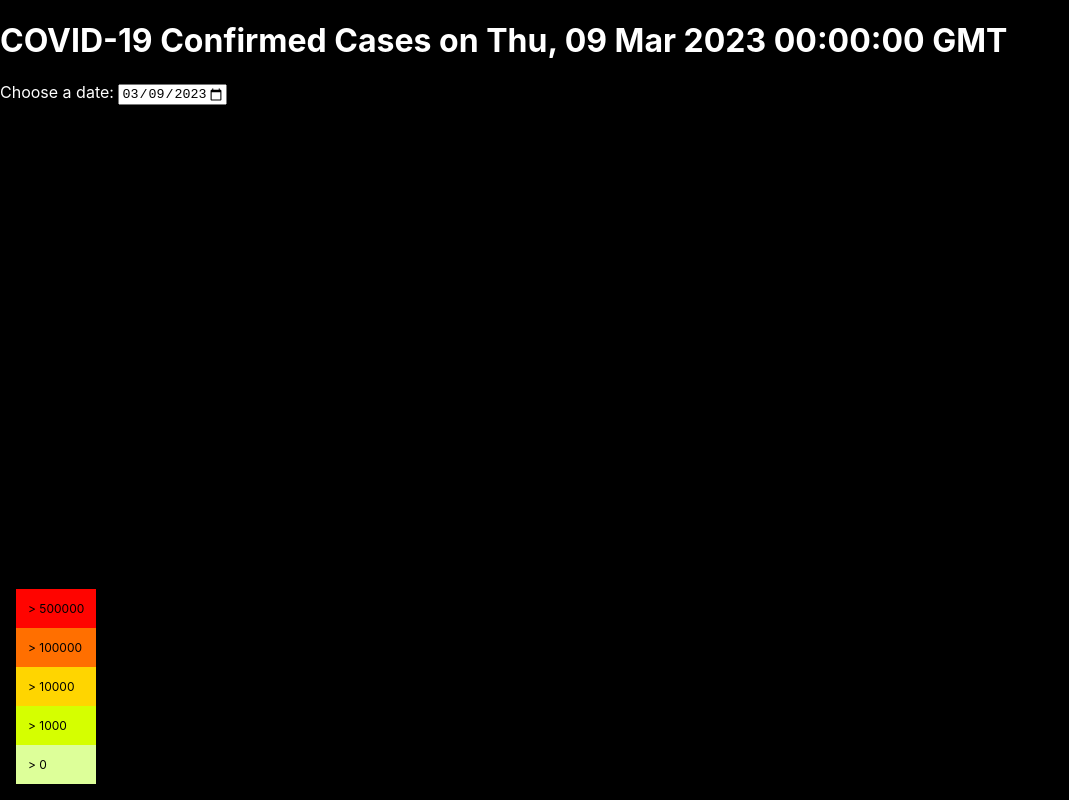
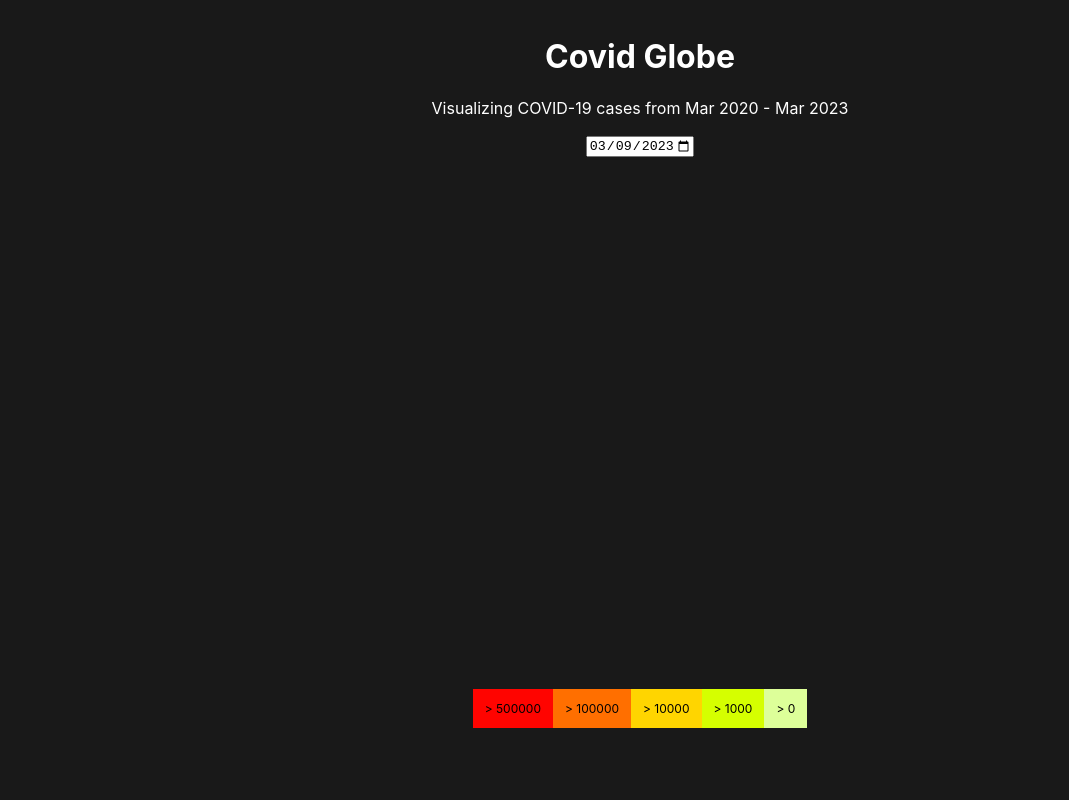
Before and after one commit to daweifeng/covid-globe, a plain HTML site: page client/index.html in a window 1280 px wide. Shown: the whole page, without its empty margins (0-1069 px from the left). Drawn offline with nearby package versions, Linux system fonts and the light colour scheme; no server answers.

Commit message:
Update styles

```diff
--- a/client/index.html
+++ b/client/index.html
@@ -7,14 +7,15 @@
   <link rel="stylesheet" href="main.css">
 </head>
 <body>
-  <div id="container"></div>
+  <div class="container">
     <div class="header">
-    <h1>COVID-19 Confirmed Cases on <span id="date-show"></span></h1>
-    <div>
-      Choose a date:
+      <h1 style="text-align: center;">Covid Globe</h1>
+      <p style="text-align: center;">Visualizing COVID-19 cases from Mar 2020 - Mar 2023</p>
+      <div style="text-align: center; width: 300px; margin:auto;">
         <input type="date" id="chosen-date" name="chosen-date" min="2020-01-22" max="2023-03-10" onchange="onDateChange()" />
       </div>
     </div>
+    <div id="globe-container"></div>
 
     <div class="color-info">
       <div class="SEVERE"> > 500000</div>
@@ -23,6 +24,8 @@
       <div class="MILE"> > 1000</div>
       <div class="LOW"> > 0</div>
     </div class="color-info">
+  </div>
+
 
 
   <script src="https://cdn.jsdelivr.net/npm/moment@2.27.0/moment.min.js"></script>
--- a/client/js/main.js
+++ b/client/js/main.js
@@ -4,10 +4,6 @@ const DANGER = 26;
 const MODERATE = 50;
 const MILE = 70;
 const LOW = 80;
-const setDateSpan = (date) => {
-  const dateSpan = document.querySelector('#date-show');
-  dateSpan.textContent = date.toUTCString();
-}
 
 const setDatePicker = (date) => {
   const datePicker = document.querySelector('#chosen-date');
@@ -86,7 +82,7 @@ const onDateChange = () => {
 }
 
 const fetchDataAndRender = (date) => {
-  const container = document.querySelector("#container");
+  const container = document.querySelector("#globe-container");
   const opts = {
     imgDir: './',
     colorFn: colorFunc
@@ -114,9 +110,6 @@ const fetchDataAndRender = (date) => {
 
 const date = new Date("2023-03-09");
 
-// Set date span
-setDateSpan(date);
-
 // Init date picker
 setDatePicker(date);
 
--- a/client/main.css
+++ b/client/main.css
@@ -9,31 +9,31 @@ body {
   margin: 0;
   padding: 0;
   height: 100vh;
-  background-color: #000;
+  background-color: #191919;
+}
+
+.container {
+  padding: 1rem;
 }
 
 .header {
-  position: absolute;
   color: #fff;
-  text-align: left;
-  top: 0;
-  left: 0;
-}
-
-#container {
-  /* position: absolute; */
-  height: 100%;
-  /* top: 0; */
-  /* left: 0; */
 }
 
 .color-info {
-  position: absolute;
-  bottom: 1rem;
-  left: 1rem;
+  margin: auto;
+  display: flex;
+  justify-content: center;
   font-size: 12px;
+  width: 80%;
 }
 
 .color-info > div {
   padding: 12px;
 }
+
+#globe-container {
+  width: 80%;
+  height: 500px;
+  margin: 1rem auto;
+}
```
Also changed, not shown: client/lib/globe.js. Lines whose indentation alone changed are shown as unchanged.
